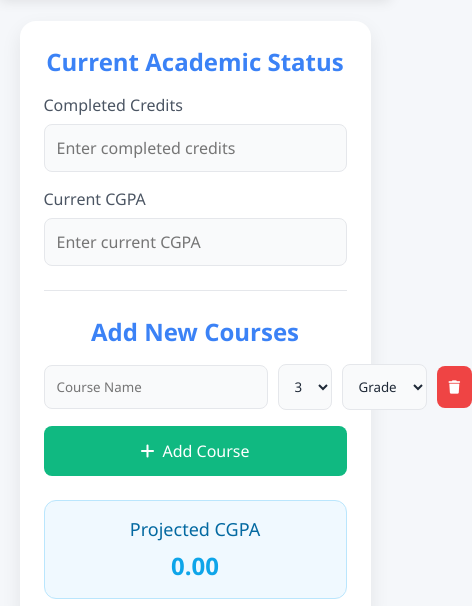
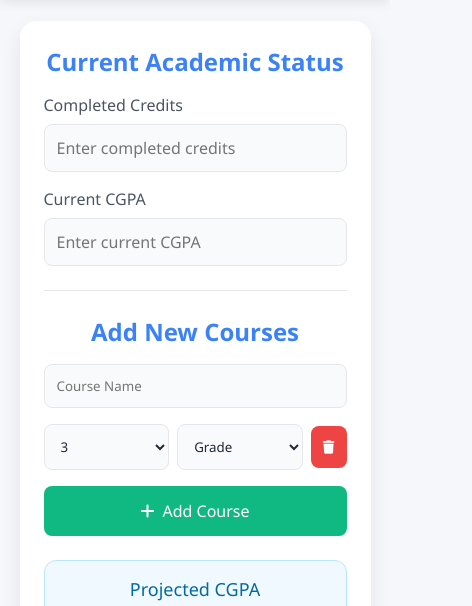
Before and after one commit to kazi-abdullah-al-hasnaine/CGPA-Calculator-NSU, a plain HTML site: page index.html in a window 390 px wide. Shown: the part 76-682 px from the top of the page, 472 px wide, since content can reach past the window. Drawn offline with Linux system fonts and the light colour scheme.

Commit message:
Update index.html

```diff
--- a/index.html
+++ b/index.html
@@ -106,6 +106,23 @@
             margin-bottom: 12px;
             gap: 10px;
             animation: fadeIn 0.3s ease-in;
+            flex-wrap: wrap;
+        }
+
+        @media (max-width: 600px) {
+            .course {
+                gap: 8px;
+            }
+
+            .course input.course-name {
+                flex: 1 1 100%;
+                margin-bottom: 8px;
+            }
+
+            .course select {
+                flex: 1;
+                min-width: 0;
+            }
         }
 
         @keyframes fadeIn {
@@ -124,10 +141,12 @@
 
         .course input {
             flex: 2;
+            min-width: 0;
         }
 
         .course select {
             flex: 1;
+            min-width: 80px;
         }
 
         .course input:focus, .course select:focus {
```
